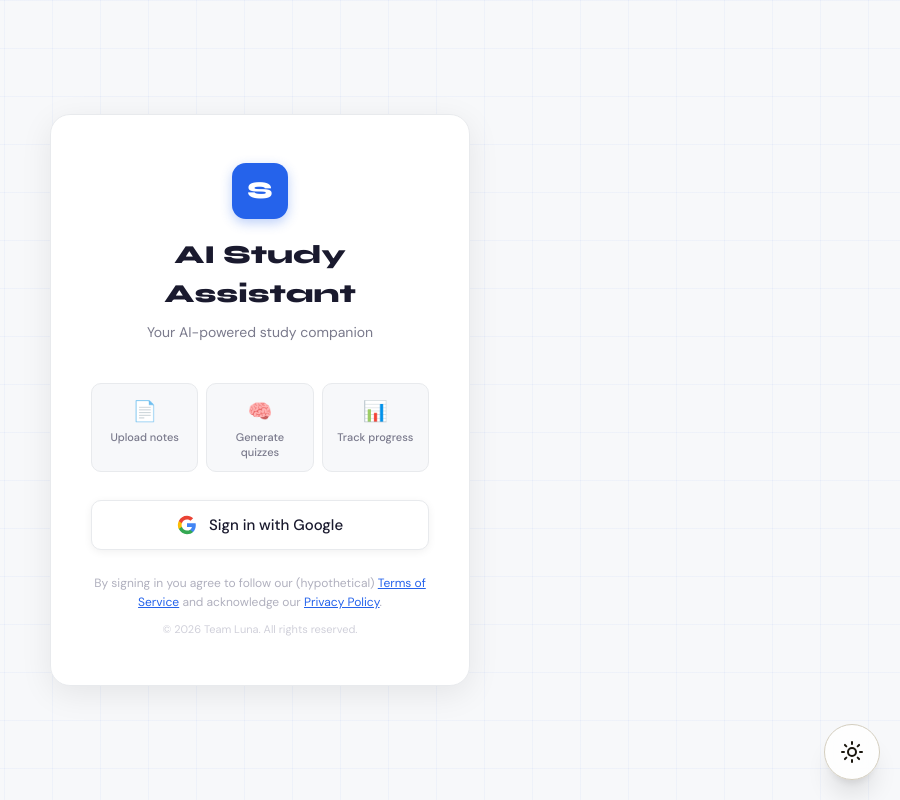
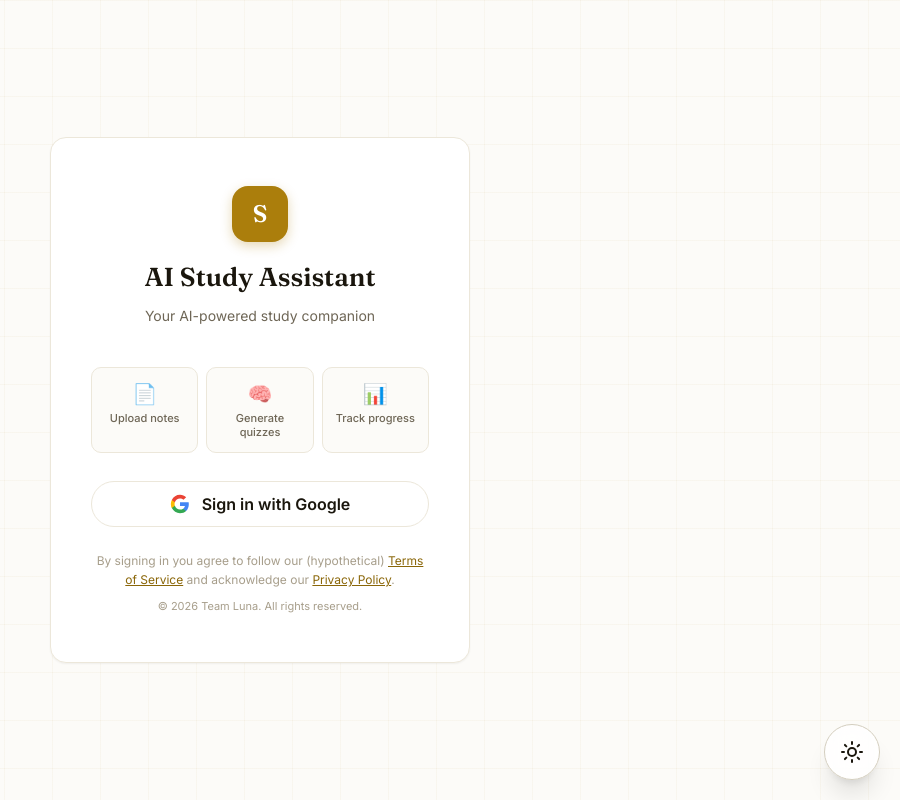
Before and after one commit to TeamLuna-dev/ai_study_tool, a React (Vite) app: page /login in a window 1280 px wide. Shown: the whole page, without its empty margins (380-1280 px from the left). Built offline with nearby package versions, Linux system fonts and the light colour scheme; no server answers; the HTML template or start-up script is replaced by a standard one.

Commit message:
SCRUM-4: rebuild login on Tailwind and shared primitives

```diff
--- a/src/components/auth/LoginPage.jsx
+++ b/src/components/auth/LoginPage.jsx
@@ -9,11 +9,8 @@ import { Navigate, useNavigate, useLocation } from "react-router-dom";
 import { signInWithGoogle } from "../../services/authService";
 import { useAuth } from "../../hooks/useAuth";
 import LoadingSpinner from "../common/LoadingSpinner";
-
-const link = document.createElement("link");
-link.rel = "stylesheet";
-link.href = "https://fonts.googleapis.com/css2?family=DM+Sans:wght@300;400;500;600&family=Syne:wght@700;800&display=swap";
-document.head.appendChild(link);
+import { Card } from "../common/Card";
+import { Button } from "../common/Button";
 
 // Official Google "G" logo mark using brand colors
 function GoogleIcon() {
@@ -81,152 +78,74 @@ export default function LoginPage() {
   }
 
   return (
-    <div style={{
-    minHeight: "100vh",
-    display: "flex",
-    alignItems: "center",
-    justifyContent: "center",
-    background: "#f7f8fa",
-    padding: "24px",
-    fontFamily: "'DM Sans', sans-serif",
-  }}>
+    <div className="relative flex min-h-screen items-center justify-center bg-paper p-6 transition-colors duration-300 dark:bg-gray-950">
 
-    {/* subtle blue grid background */}
-    <div style={{
-      position: "fixed",
-      inset: 0,
-      backgroundImage: `
-        linear-gradient(rgba(37,99,235,0.04) 1px, transparent 1px),
-        linear-gradient(90deg, rgba(37,99,235,0.04) 1px, transparent 1px)
-      `,
-      backgroundSize: "48px 48px",
-      pointerEvents: "none",
-    }} />
+      {/* subtle gilt grid background */}
+      <div className="pointer-events-none fixed inset-0 bg-[linear-gradient(rgba(171,126,12,0.04)_1px,transparent_1px),linear-gradient(90deg,rgba(171,126,12,0.04)_1px,transparent_1px)] bg-[size:48px_48px] dark:bg-[linear-gradient(rgba(217,182,90,0.05)_1px,transparent_1px),linear-gradient(90deg,rgba(217,182,90,0.05)_1px,transparent_1px)]" />
 
-    {/* card shell — empty for now */}
-    <div style={{
-      position: "relative",
-      width: "100%",
-      maxWidth: "420px",
-      background: "#ffffff",
-      border: "1px solid #e8eaed",
-      borderRadius: "20px",
-      boxShadow: "0 8px 32px rgba(0,0,0,0.08)",
-      padding: "48px 40px",
-      animation: "fadeSlideUp 0.5s cubic-bezier(0.16,1,0.3,1) both", // ← only add this line
-    }}>
+      <Card className="relative w-full max-w-[420px] animate-fade-slide-up px-10 py-12">
 
         {/* Branding — logo, app name, tagline */}
-<div style={{ textAlign: "center", marginBottom: "40px" }}>
+        <div className="mb-10 text-center">
 
           {/* Logo mark */}
-  <div style={{
-    width: "56px",
-    height: "56px",
-    background: "#2563eb",
-    borderRadius: "14px",
-    display: "flex",
-    alignItems: "center",
-    justifyContent: "center",
-    margin: "0 auto 16px",
-    boxShadow: "0 4px 12px rgba(37,99,235,0.3)",
-  }}>
-    <span style={{ color: "#fff", fontSize: "24px", fontWeight: 800, fontFamily: "'Syne', sans-serif" }}>S</span>
+          <div className="mx-auto mb-4 flex h-14 w-14 items-center justify-center rounded-2xl bg-gilt-600 shadow-[0_4px_12px_rgba(171,126,12,0.3)] dark:bg-gilt-400 dark:shadow-[0_4px_12px_rgba(217,182,90,0.3)]">
+            <span className="font-display text-2xl font-bold text-on-gilt dark:text-gray-950">S</span>
           </div>
 
           {/* App name */}
-  <h1 style={{
-    fontFamily: "'Syne', sans-serif",
-    fontSize: "26px",
-    fontWeight: 800,
-    color: "#1a1a2e",
-    margin: "0 0 8px",
-  }}>
+          <h1 className="font-display mb-2 text-[26px] font-extrabold text-ink dark:text-white">
             AI Study Assistant
           </h1>
 
           {/* Tagline */}
-  <p style={{
-    fontSize: "14px",
-    color: "#7a7a8c",
-    margin: 0,
-    lineHeight: 1.6,
-  }}>
+          <p className="text-sm leading-relaxed text-ink-soft dark:text-gray-400">
             Your AI-powered study companion
           </p>
         </div>
 
         {/* Feature highlights */}
-  <div style={{
-    display: "flex",
-    justifyContent: "space-between",
-    gap: "8px",
-    marginBottom: "28px",
-  }}>
+        <div className="mb-7 flex justify-between gap-2">
           {[
             { icon: "📄", label: "Upload notes" },
             { icon: "🧠", label: "Generate quizzes" },
             { icon: "📊", label: "Track progress" },
           ].map(({ icon, label }) => (
-      <div key={label} style={{
-        flex: 1,
-        textAlign: "center",
-        padding: "12px 8px",
-        background: "#f7f8fa",
-        border: "1px solid #e8eaed",
-        borderRadius: "10px",
-      }}>
-        <div style={{ fontSize: "20px", marginBottom: "4px" }}>{icon}</div>
-        <div style={{
-          fontSize: "11px",
-          color: "#7a7a8c",
-          fontWeight: 500,
-          lineHeight: 1.3,
-        }}>{label}</div>
+            <div
+              key={label}
+              className="flex-1 rounded-[10px] border border-hairline bg-paper px-2 py-3 text-center dark:border-gray-700 dark:bg-gray-800"
+            >
+              <div className="mb-1 text-xl">{icon}</div>
+              <div className="text-[11px] font-medium leading-tight text-ink-soft dark:text-gray-400">
+                {label}
+              </div>
             </div>
           ))}
         </div>
 
         {/* Google sign-in button */}
-  <button
+        <Button
+          variant="ghost"
           onClick={handleGoogleSignIn}
           disabled={signingIn}
-    style={{
-      width: "100%",
-      display: "flex",
-      alignItems: "center",
-      justifyContent: "center",
-      gap: "12px",
-      padding: "13px 24px",
-      background: "#ffffff",
-      border: "1px solid #e8eaed",
-      borderRadius: "10px",
-      color: "#1a1a2e",
-      fontSize: "15px",
-      fontWeight: 500,
-      fontFamily: "'DM Sans', sans-serif",
-      cursor: signingIn ? "not-allowed" : "pointer",
-      opacity: signingIn ? 0.6 : 1,
-      boxShadow: "0 2px 8px rgba(0,0,0,0.06)",
-      transition: "all 0.2s",
-    }}
+          className="flex w-full items-center justify-center gap-3"
         >
           {signingIn ? (
             <svg
-        style={{ animation: "spin 1s linear infinite", width: 20, height: 20 }}
+              className="h-5 w-5 animate-spin text-gilt-600 dark:text-gilt-400"
               xmlns="http://www.w3.org/2000/svg"
               fill="none"
               viewBox="0 0 24 24"
             >
               <circle
-          style={{ opacity: 0.25 }}
+                className="opacity-25"
                 cx="12" cy="12" r="10"
-          stroke="#2563eb"
+                stroke="currentColor"
                 strokeWidth="4"
               />
               <path
-          style={{ opacity: 0.75 }}
-          fill="#2563eb"
+                className="opacity-75"
+                fill="currentColor"
                 d="M4 12a8 8 0 018-8V0C5.373 0 0 5.373 0 12h4z"
               />
             </svg>
@@ -234,58 +153,32 @@ export default function LoginPage() {
             <GoogleIcon />
           )}
           {signingIn ? "Signing in…" : "Sign in with Google"}
-  </button>
-
-  {/* Spin animation */}
-  <style>{`
-    @keyframes spin {
-      from { transform: rotate(0deg); }
-      to { transform: rotate(360deg); }
-    }
-    @keyframes fadeSlideUp {
-      from { opacity: 0; transform: translateY(24px); }
-      to   { opacity: 1; transform: translateY(0); }
-    }
-  `}</style>
+        </Button>
 
         {/* Error message */}
         {error && (
-    <p style={{
-      marginTop: "12px",
-      textAlign: "center",
-      fontSize: "13px",
-      color: "#dc2626",
-      padding: "10px 14px",
-      background: "#fef2f2",
-      border: "1px solid #fecaca",
-      borderRadius: "8px",
-    }} role="alert">
+          <p
+            className="mt-3 rounded-lg border border-red-200 bg-red-50 px-3.5 py-2.5 text-center text-[13px] text-red-700 dark:border-red-800 dark:bg-red-900/20 dark:text-red-300"
+            role="alert"
+          >
             {error}
           </p>
         )}
 
         {/* Footer */}
-  <p style={{
-    marginTop: "24px",
-    textAlign: "center",
-    fontSize: "12px",
-    color: "#b0b0be",
-    lineHeight: 1.6,
-  }}>
-    By signing in you agree to follow our (hypothetical) <a href="#" style={{ color: "#2563eb", textDecoration: "underline" }}>Terms of Service</a> and acknowledge our <a href="#" style={{ color: "#2563eb", textDecoration: "underline" }}>Privacy Policy</a>.
+        <p className="mt-6 text-center text-xs leading-relaxed text-ink-faint">
+          By signing in you agree to follow our (hypothetical){" "}
+          <a href="#" className="text-gilt-ink underline dark:text-gilt-400">Terms of Service</a>{" "}
+          and acknowledge our{" "}
+          <a href="#" className="text-gilt-ink underline dark:text-gilt-400">Privacy Policy</a>.
         </p>
 
         {/* Team credit as we should!!! */}
-  <p style={{
-    marginTop: "8px",
-    textAlign: "center",
-    fontSize: "11px",
-    color: "#d0d0da",
-  }}>
+        <p className="mt-2 text-center text-[11px] text-ink-faint">
           © 2026 Team Luna. All rights reserved.
         </p>
 
-  </div>
+      </Card>
     </div>
   );
 }
```
Lines whose indentation alone changed are shown as unchanged.
